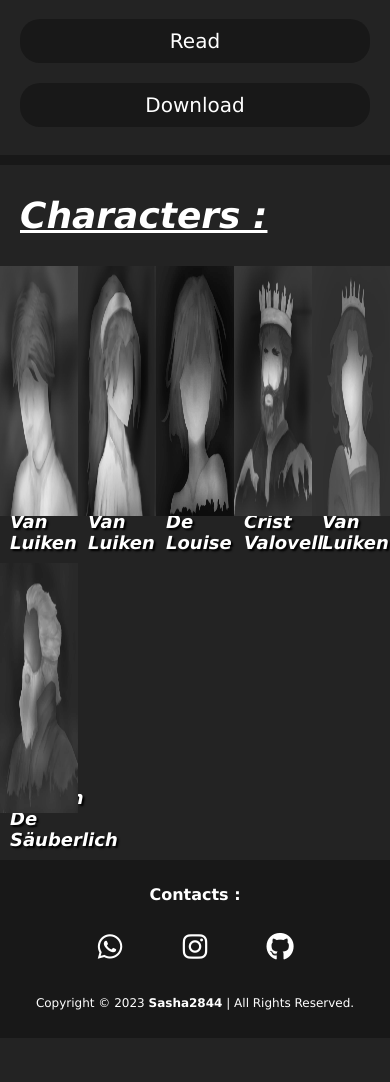
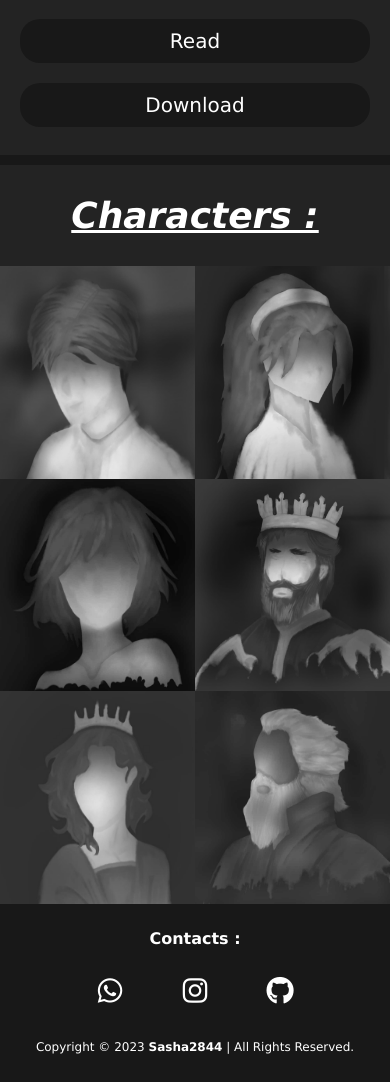
Before and after one commit to Ashonst2844/neverland-universe, a PHP site: page / in a window 390 px wide; the page is wider, and only the part inside the window is pictured. Shown: the part 575-1657 px from the top of that part. Before the commit the page ends 1585 px from the top of that part, so only its background shows below. Run offline with PHP 8.4, Linux system fonts and the light colour scheme; some libraries are stand-ins or nearby versions.

Commit message:
Make Characters Segment Responsive

```diff
--- a/style.css
+++ b/style.css
@@ -151,10 +151,24 @@
     color: rgb(0, 0, 0);
 }
 
-/* For Laptop */
+/* For Laptop L */
+@media (max-width: 1440px) {
+    #characters .char-container .char-box img {
+        height: 288px;
+    }
+}
+
+/* For Laptop M*/
 @media (max-width: 1024px) {
     .displayer {
         padding-inline: 100px;
+    }
+    #characters .char-container .char-box img {
+        height: 204.8px;
+    }
+    #characters .char-container .char-box figcaption {
+        font-size: 14px;
+        margin-left: 5px;
     }
 }
 
@@ -175,6 +189,17 @@
     }
     .displayer button {
         margin-left: 10px;
+    }
+    #characters .char-container .char-box {
+        width: 25%;
+        height: 25%;
+    }
+    #characters .char-container .char-box img {
+        height: 192px;
+    }
+    #characters .char-container .char-box figcaption {
+        font-size: 14px;
+        margin-left: 0;
     }
 }
 
@@ -265,12 +290,31 @@
     footer span {
         font-size: 12px;
     }
+    #characters h2 {
+        text-align: center;
+    }
+    #characters .char-container .char-box {
+        width: 50%;
+        height: 50%;
+    }
+
+    #characters .char-container .char-box img {
+        height: 212.5px;
+    }
+
+    #characters .char-container .char-box figcaption {
+        font-size: 14px;
+        margin-left: 0;
+    }
 }
 
 /* For Phone M */
 @media (max-width: 375px) {
     .displayer img {
         margin-left: 37.5px;
+    }
+    #characters .char-container .char-box img {
+        height: 187.5px;
     }
 }
 
@@ -283,4 +327,10 @@
         font-size: 18px;
         margin-top: 5px;
     }
+    #characters .char-container .char-box img {
+        height: 160px;
+    }
+    #characters .char-container .char-box figcaption {
+        font-size: 12px;
+    }
 }
```
